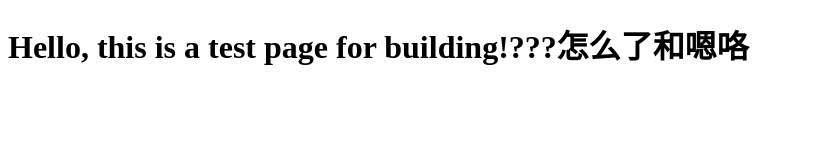
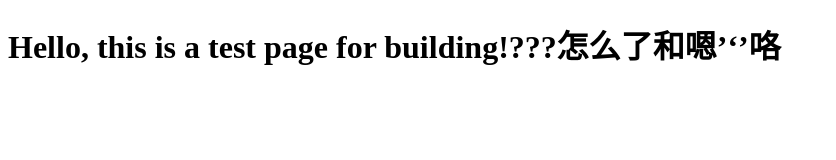
Before and after one commit to Levi-Jac71/web, a plain HTML site: page index.html in a window 1280 px wide. Shown: the whole page, without its empty margins (0-836 px from the left). Drawn offline with Linux system fonts and the light colour scheme.

Commit message:
Update index.html

```diff
--- a/index.html
+++ b/index.html
@@ -1,5 +1,5 @@
 <!DOCTYPE html>
 <html>
   <head><title>Test Page</title></head>
-  <body><h1>Hello, this is a test page for building!???怎么了和嗯咯</h1></body>
+  <body><h1>Hello, this is a test page for building!???怎么了和嗯’‘’咯</h1></body>
 </html>
```
